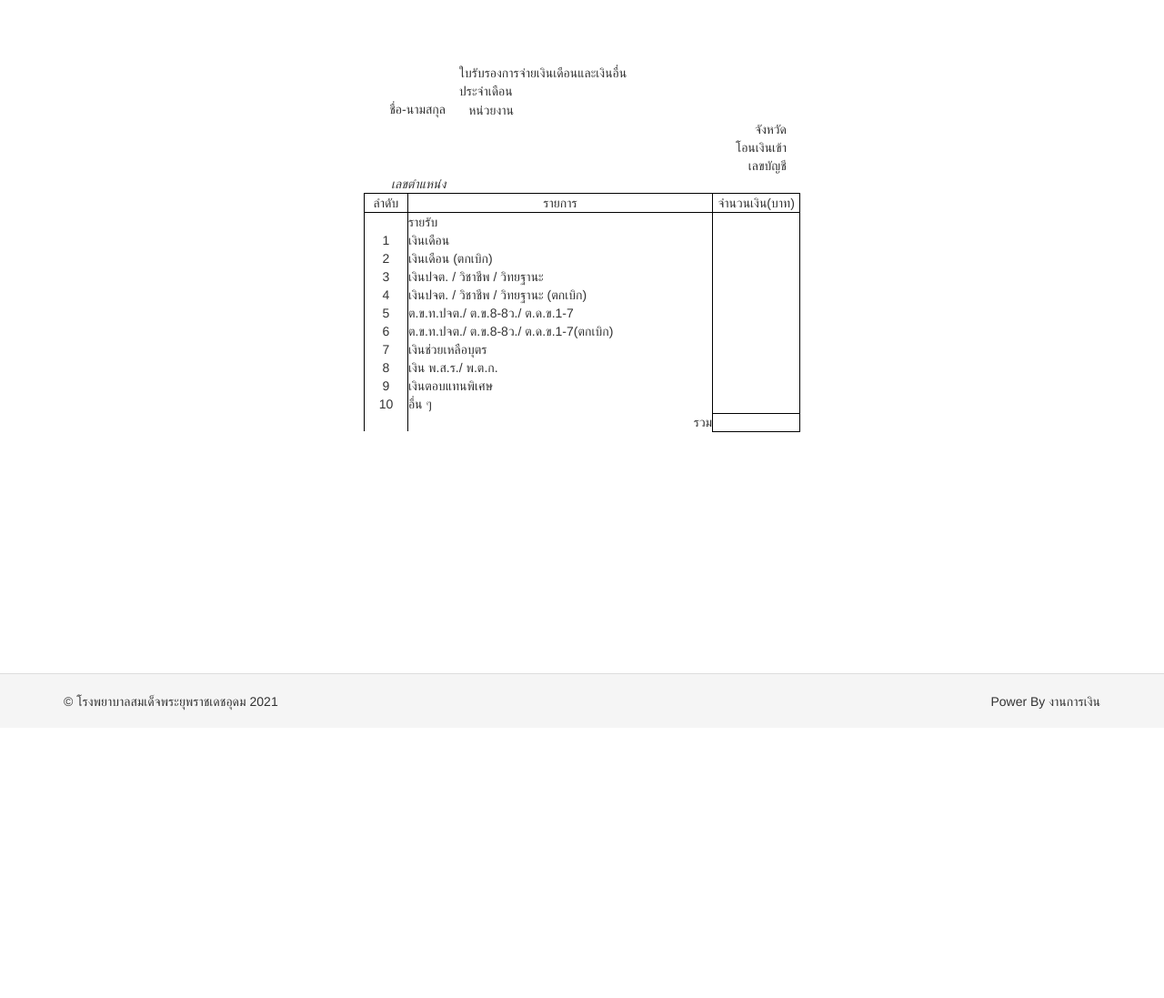
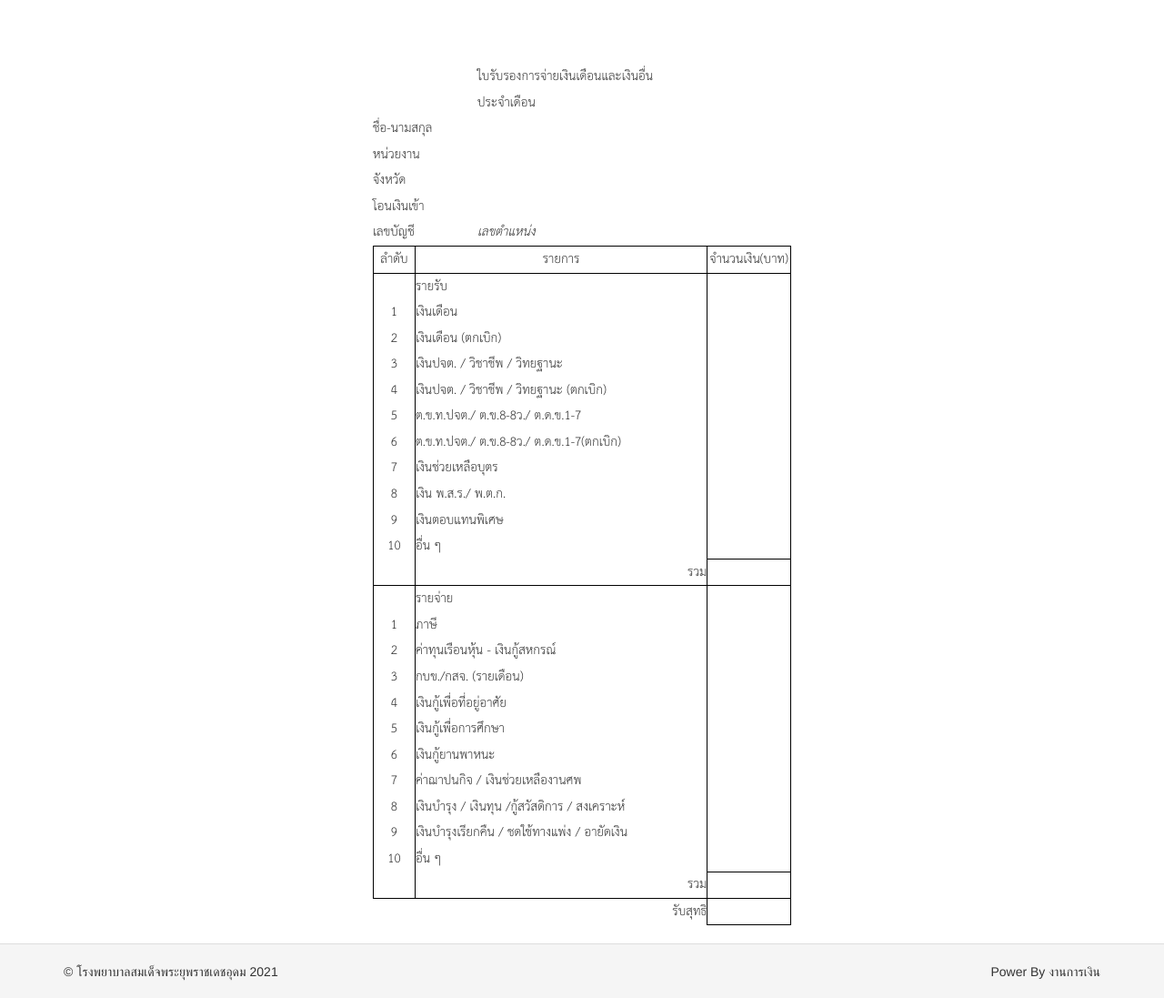
Before and after one commit to jhaturaphat/financedetudomhospital, a Yii app: template views/government-salary/slip.php in a window 1280 px wide. Shown: the whole page at 91% size. Before the commit the page ends 781 px from the top, so only its background shows below. Run offline with PHP 8.4 and a stand-in for Yii, Linux system fonts and the light colour scheme; the template is opened without the code that fills it, so the values that code supplies are empty; some libraries are stand-ins or nearby versions.

Commit message:
design slip titel

```diff
--- a/views/government-salary/slip.php
+++ b/views/government-salary/slip.php
@@ -4,57 +4,40 @@
 ?>
 
 <div class="slip-container">
-    <div class="col-md-12">
-        <div class="col-md-2"></div>
-        <div class="col-md-10">
-            ใบรับรองการจ่ายเงินเดือนและเงินอื่น<br>
-            ประจำเดือน <i><?= $model->month_gs ?></i>
-        </div>
-        <!--  -->
-        <div class="col-md-2 text-right" style="padding:0">
-            ชื่อ-นามสกุล
-        </div>
-        <div class="col-md-10">
-            <?= $model->name_gs ?>
-        </div>
-        <!--  -->
-        <div class="col-md-2 text-right" style="padding:0">
-            หน่วยงาน
-        </div>
-        <div class="col-md-10">
-            <?= $model->institute_gs ?>
-        </div>
-        <!--  -->
-        <div class="col-md-2 text-right" style="padding:0">
-
-        </div>
-        <div class="col-md-10">
-            <?= $model->institute2_gs ?>
-        </div>
-        <!--  -->
-        <div class="col-md-2 text-right" style="padding:0">
-            จังหวัด
-        </div>
-        <div class="col-md-10">
-            <?= $model->province_gs ?>
-        </div>
-        <!--  -->
-        <div class="col-md-2 text-right" style="padding:0">
-            โอนเงินเข้า
-        </div>
-        <div class="col-md-10">
-            <?= $model->namebank_gs ?>
-        </div>
-        <!--  -->
-        <div class="col-md-2 text-right" style="padding:0">
-            เลขบัญชี
-        </div>
-        <div class="col-md-10">
-            <?= $model->numberbank_gs ?>
-            <i>เลขตำแหน่ง <?= $model->position_numbe_gs ?></i>
-        </div>
-        <!--  -->
-    </div>
+    <table id="title">
+        <tr>
+            <td class="b-none" width="25%"></td>
+            <td class="b-none" width="75%">ใบรับรองการจ่ายเงินเดือนและเงินอื่น</td>
+        </tr>
+        <tr>
+            <td class="b-none" width="25%"></td>
+            <td class="b-none" width="75%">ประจำเดือน <i><?= $model->month_gs ?></i></td>
+        </tr>
+        <tr>
+            <td class="b-none" width="25%">ชื่อ-นามสกุล</td>
+            <td class="b-none" width="75%"><?= $model->name_gs ?></td>
+        </tr>
+        <tr>
+            <td class="b-none" width="25%">หน่วยงาน</td>
+            <td class="b-none" width="75%"><?= $model->institute_gs ?></td>
+        </tr>
+        <tr>
+            <td class="b-none" width="25%"></td>
+            <td class="b-none" width="75%"><?= $model->institute2_gs ?></td>
+        </tr>
+        <tr>
+            <td class="b-none" width="25%">จังหวัด</td>
+            <td class="b-none" width="75%"><?= $model->province_gs ?></td>
+        </tr>
+        <tr>
+            <td class="b-none" width="25%">โอนเงินเข้า</td>
+            <td class="b-none" width="75%"><?= $model->namebank_gs ?></td>
+        </tr>
+        <tr>
+            <td class="b-none" width="25%">เลขบัญชี</td>
+            <td class="b-none" width="75%"><?= $model->numberbank_gs ?> <i>เลขตำแหน่ง <?= $model->position_numbe_gs ?></i></td>
+        </tr>
+    </table>
     <table>
         <tr>
             <td class="text-center" width="10%">ลำดับ</td>
@@ -117,10 +100,77 @@
             <td class="text-center" width="20%"><?= ($model->dr_10 == ".00"? "-":$model->dr_10) ?></td>
         </tr>
         <tr>
-            <td class="text-center" width="10%"></td>
-            <td class="text-right" width="70%">รวม</td>
+            <td class="text-center b-b" width="10%"></td>
+            <td class="text-right b-b" width="70%">รวม</td>
             <td class="text-center b-all" width="20%"><?= $model->sum_dr ?></td>
         </tr>
+        <!-- รายการหัก -->
+        <tr>
+            <td class="text-center" width="10%"></td>
+            <td class="text-left" width="70%">รายจ่าย</td>
+            <td class="text-center" width="20%"></td>
+        </tr>
+        <tr>
+            <td class="text-center" width="10%">1</td>
+            <td class="text-left" width="70%">ภาษี</td>
+            <td class="text-center" width="20%"><?= $model->cr_1 ?></td>
+        </tr>
+        <tr>
+            <td class="text-center" width="10%">2</td>
+            <td class="text-left" width="70%">ค่าทุนเรือนหุ้น - เงินกู้สหกรณ์</td>
+            <td class="text-center" width="20%"><?= $model->cr_2 ?></td>
+        </tr>
+        <tr>
+            <td class="text-center" width="10%">3</td>
+            <td class="text-left" width="70%">กบข./กสจ. (รายเดือน)</td>
+            <td class="text-center" width="20%"><?= $model->cr_3 ?></td>
+        </tr>
+        <tr>
+            <td class="text-center" width="10%">4</td>
+            <td class="text-left" width="70%">เงินกู้เพื่อที่อยู่อาศัย</td>
+            <td class="text-center" width="20%"><?= $model->cr_4 ?></td>
+        </tr>
+        <tr>
+            <td class="text-center" width="10%">5</td>
+            <td class="text-left" width="70%">เงินกู้เพื่อการศึกษา</td>
+            <td class="text-center" width="20%"><?= $model->cr_5 ?></td>
+        </tr>
+        <tr>
+            <td class="text-center" width="10%">6</td>
+            <td class="text-left" width="70%">เงินกู้ยานพาหนะ</td>
+            <td class="text-center" width="20%"><?= $model->cr_6 ?></td>
+        </tr>
+        <tr>
+            <td class="text-center" width="10%">7</td>
+            <td class="text-left" width="70%">ค่าฌาปนกิจ / เงินช่วยเหลืองานศพ</td>
+            <td class="text-center" width="20%"><?= $model->cr_7 ?></td>
+        </tr>
+        <tr>
+            <td class="text-center" width="10%">8</td>
+            <td class="text-left" width="70%">เงินบำรุง / เงินทุน /กู้สวัสดิการ / สงเคราะห์</td>
+            <td class="text-center" width="20%"><?= $model->cr_8 ?></td>
+        </tr>
+        <tr>
+            <td class="text-center" width="10%">9</td>
+            <td class="text-left" width="70%">เงินบำรุงเรียกคืน / ชดใช้ทางแพ่ง / อายัดเงิน</td>
+            <td class="text-center" width="20%"><?= $model->cr_9 ?></td>
+        </tr>
+        <tr>
+            <td class="text-center" width="10%">10</td>
+            <td class="text-left" width="70%">อื่น ๆ</td>
+            <td class="text-center" width="20%"><?= $model->cr_10 ?></td>
+        </tr>
+        <tr>
+            <td class="text-center b-b" width="10%"></td>
+            <td class="text-right b-b" width="70%">รวม</td>
+            <td class="text-center b-all" width="20%"><?= $model->sum_cr ?></td>
+        </tr>
+        <tr>
+            <td class="text-center b-l-r-none" width="10%"></td>
+            <td class="text-right b-l-r-none" width="70%">รับสุทธิ</td>
+            <td class="text-center b-l b-r b-b" width="20%"><?= $model->net_salary ?></td>
+        </tr>
+
     </table>
 </div>
 
--- a/views/layouts/main.php
+++ b/views/layouts/main.php
@@ -42,7 +42,7 @@ AppAsset::register($this);
         'items' => [
             //['label' => 'Home', 'url' => ['/site/index']],
             //['label' => 'About', 'url' => ['/site/about']],
-            //['label' => 'Contact', 'url' => ['/site/contact']],
+            ['label' => 'ข้าราชการ', 'url' => ['/government-salary']],
             ['label' => 'เงินเดือน', 'url' => ['/detail-income/index'],'visible'=>isset($_SESSION['cid'])],
             !isset($_SESSION['cid']) ? (
                 ['label' => 'เข้าใช้งาน', 'url' => ['/site/login']]
@@ -61,7 +61,7 @@ AppAsset::register($this);
     NavBar::end();
     ?>
 
-    <div class="container">
+    <div class="container ">
         <?= Breadcrumbs::widget([
             'links' => isset($this->params['breadcrumbs']) ? $this->params['breadcrumbs'] : [],
         ]) ?>
--- a/web/css/slip.css
+++ b/web/css/slip.css
@@ -1,3 +1,15 @@
+@font-face {
+    font-family: thsarabunnew;
+    src: url(../font/THSarabunNew.ttf);
+  }
+
+#title {
+    width: 100%;
+}
+#title tr td{
+    border: none;
+}
+
 table{
     width:100%;
 }
@@ -10,13 +22,22 @@ caption {
 tr:nth-child(1)>td{
     border:1px solid black;
 }
+.b-none{
+    border: none;
+}
+.b-l-r-none{
+    border-right: none;
+    border-left: none;
+}
 tr>td{
     border-left: 1px solid black;
     border-right: 1px solid black;
 }
 .slip-container{
+    font-family: "thsarabunnew";
+    font-size:15pt;
     margin: 0 auto;
-    width:480px !important;
+    width:460px !important;
 }
 .center{
     margin:0 auto;
@@ -42,6 +63,6 @@ tr>td{
 @media print {
     .slip-container{
         margin: 0 auto;
-        width:480px !important;
+        width:460px !important;
     }
   }
```
Also changed, not shown: controllers/GovernmentSalaryController.php (+5 -13 lines), web/font/THSarabunNew Bold.ttf (renamed from assets/font/THSarabunNew Bold.ttf), web/font/THSarabunNew BoldItalic.ttf (renamed from assets/font/THSarabunNew BoldItalic.ttf), web/font/THSarabunNew Italic.ttf (renamed from assets/font/THSarabunNew Italic.ttf), web/font/THSarabunNew.ttf (renamed from assets/font/THSarabunNew.ttf).
